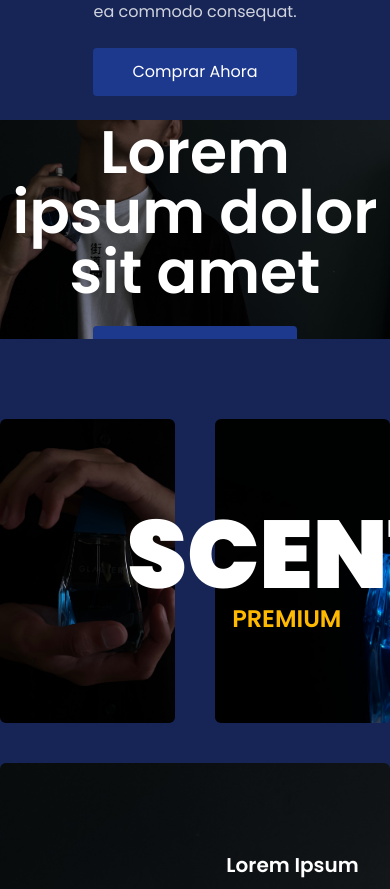
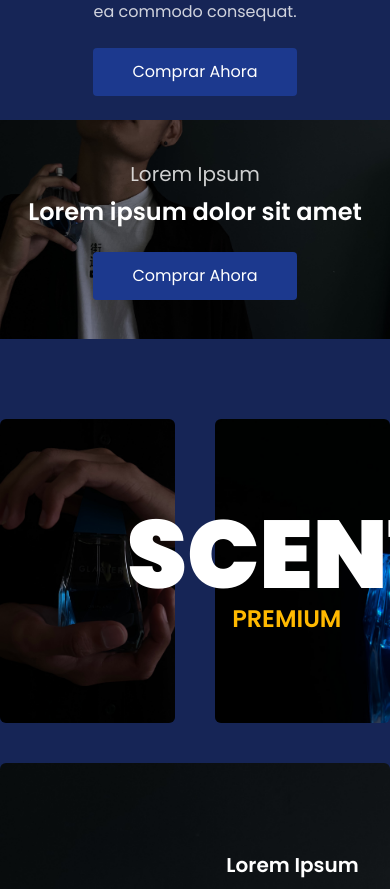
Before and after one commit to igrisdev/dayner-page, a React (Vite) app: page / in a window 390 px wide. Shown: the part 1060-1949 px from the top of the page. Built offline with nearby package versions, Linux system fonts and the light colour scheme.

Commit message:
update MainImage component for responsive typography adjustments

```diff
--- a/src/sections/MainImage.jsx
+++ b/src/sections/MainImage.jsx
@@ -12,7 +12,7 @@ export const MainImage = () => {
     >
       <div className='text-center max-w-5xl flex flex-col gap-2'>
         <span className='text-white/80 text-xl'>Lorem Ipsum</span>
-        <h2 className='text-white text-6xl font-semibold'>
+        <h2 className='lg:text-6xl md:text-4xl text-2xl text-white  font-semibold'>
           Lorem ipsum dolor sit amet
         </h2>
       </div>
```
